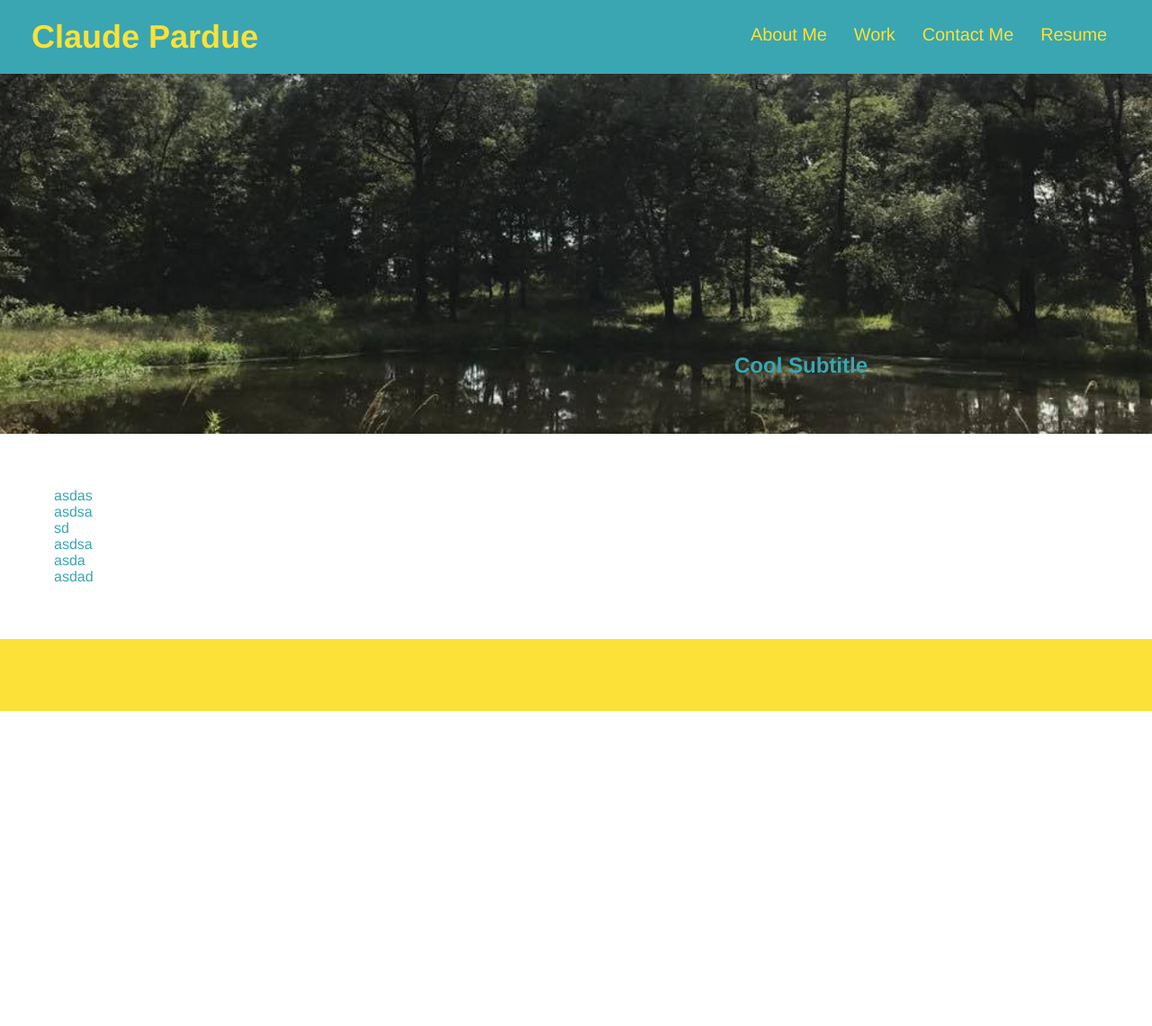
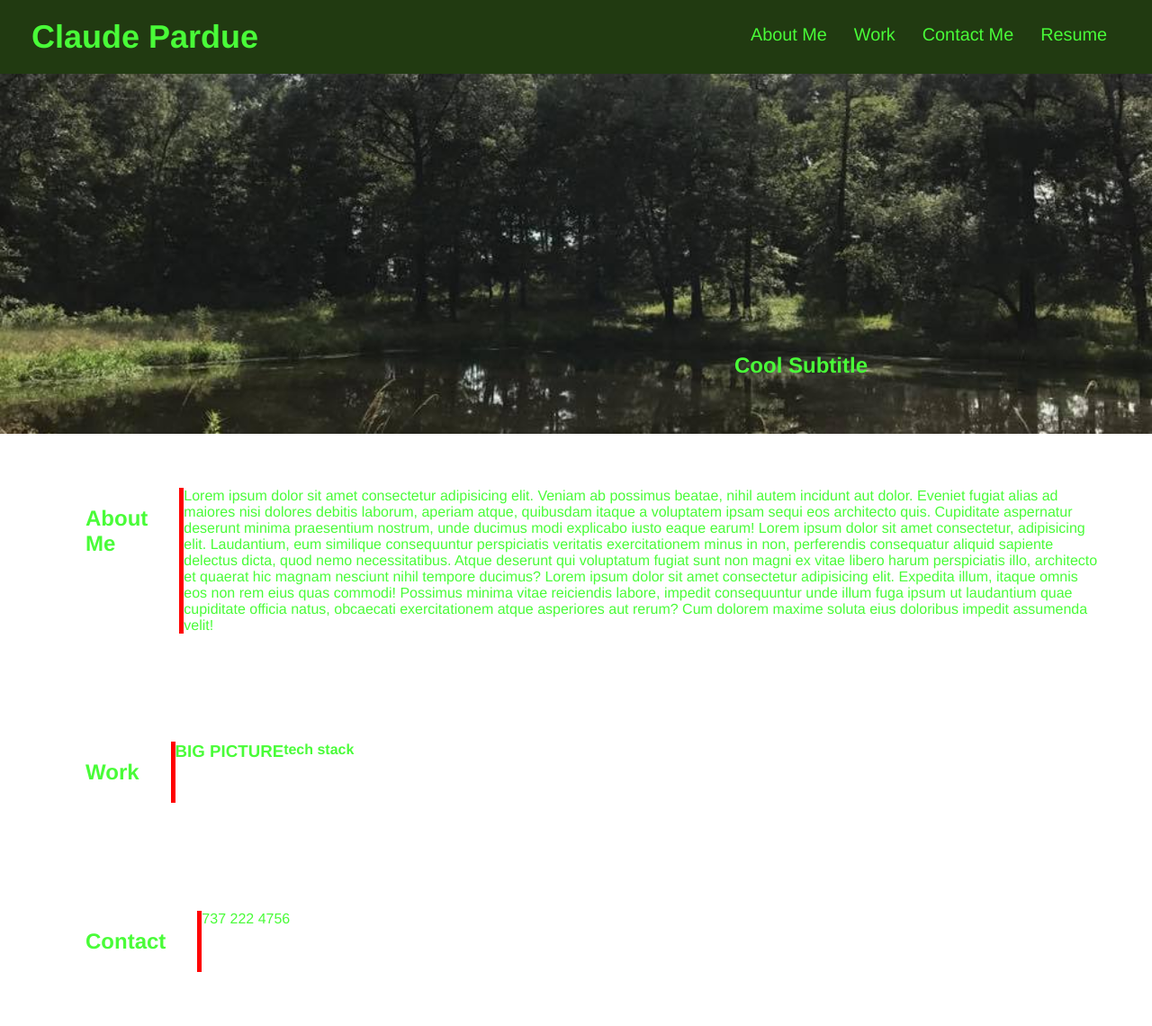
Before and after one commit to pardue95/portfolio, a plain HTML site: page index.html in a window 1280 px wide. Shown: the whole page at 90% size. Before the commit the page ends 800 px from the top, so only its background shows below. Drawn offline with Linux system fonts and the light colour scheme.

Commit message:
start flex-box work

```diff
--- a/assets/css/style.css
+++ b/assets/css/style.css
@@ -3,8 +3,13 @@
   margin: 0;
   padding: 0;
 }
+
+:root {
+  --main-color: #213a11;
+  --second-color: #49fc38;
+}
 body {
-  color: #39a6b2;
+  color: var(--second-color);
   font-family: Helvetica, Arial, sans-serif;
 }
 
@@ -22,12 +27,13 @@ body {
 }
 
 .hero h2 {
+  display: flex;
   margin: 250px 0 0 500;
 }
 
 header {
   padding: 20px 35px;
-  background-color: #39a6b2;
+  background-color: var(--main-color);
   display: flex;
   justify-content: space-between;
   flex-wrap: wrap;
@@ -37,12 +43,12 @@ header h1 {
   font-weight: bold;
   margin: 0;
   font-size: 36px;
-  color: #fce138;
+  color: var(--second-color);
 }
 
 header a {
   text-decoration: none;
-  color: #fce138;
+  color: var(--second-color)
 }
 
 header nav {
@@ -67,7 +73,7 @@ header nav ul li a {
 
 /* FOOTER STYLES START */
 footer {
-  background: #fce138;
+  background: var(--second-color)
   padding: 40px 35px;
   display: flex;
   justify-content: space-between;
@@ -76,7 +82,7 @@ footer {
 }
 
 footer h2 {
-  color: #024e76;
+  color: var(--main-color);
   font-size: 30px;
   margin: 0;
 }
@@ -87,13 +93,28 @@ footer div {
 }
 
 footer a {
-  color: #024e76;
+  color: var(--main-color);
 }
 /* END FOOTER STYLES */
 
 /* STYLE ALL SECTION TAGS */
 section {
+  display: flex;
+    padding: 60px;
   padding: 60px;
 }
 
+.section-title {
+  display: block;
+}
+
+div {
+  display: flex;
+}
+
+
+header.section-title {
+    border-right: 5px solid red;
+    background: none;
+}
 /* HERO STYLES START */
--- a/index.html
+++ b/index.html
@@ -41,24 +41,51 @@
     </section>
 <!-- END HERO-->
 
-<!-- BEGIN CONTENT -->
-    <section class="content">
-      <div class="sidebar">
-        <p>asdas</p>
-      </div>
-      <div  class="large-project">
-        <p>asdsa</p>
-      </div>
-      <div class="reg-project"><p>
-        sd
-      </p></div>
-      <div class="reg-project"> <p>asdsa</p></div>
-      <div class="reg-project"><p>asda</p></div>
-      <div class="reg-project"><p>asdad</p></div>
+<!-- BIO SECTION -->
+    <section class="sections">
+      <header class="section-title">
+        <h2>About Me</h2>
+      </header>
+      <article id="bio" class="section-copy">
+
+        <p>Lorem ipsum dolor sit amet consectetur adipisicing elit. Veniam ab possimus beatae, nihil autem incidunt aut dolor. Eveniet fugiat alias ad maiores nisi dolores debitis laborum, aperiam atque, quibusdam itaque a voluptatem ipsam sequi eos architecto quis. Cupiditate aspernatur deserunt minima praesentium nostrum, unde ducimus modi explicabo iusto eaque earum! Lorem ipsum dolor sit amet consectetur, adipisicing elit. Laudantium, eum similique consequuntur perspiciatis veritatis exercitationem minus in non, perferendis consequatur aliquid sapiente delectus dicta, quod nemo necessitatibus. Atque deserunt qui voluptatum fugiat sunt non magni ex vitae libero harum perspiciatis illo, architecto et quaerat hic magnam nesciunt nihil tempore ducimus?
+
+          Lorem ipsum dolor sit amet consectetur adipisicing elit. Expedita illum, itaque omnis eos non rem eius quas commodi! Possimus minima vitae reiciendis labore, impedit consequuntur unde illum fuga ipsum ut laudantium quae cupiditate officia natus, obcaecati exercitationem atque asperiores aut rerum? Cum dolorem maxime soluta eius doloribus impedit assumenda velit!
+        </p>
+      </article>
+    </section>
+    <!-- END BIO-->
+
+    <!-- BEGIN WORK-->
+    <section>
+      <header class="section-title">
+        <h2>Work
+        </h2>
+      </header>
+      <article class="section-copy">
+        <div class="large-work">
+          <h3>BIG PICTURE</h3>
+          <h4>tech stack</h4>
+        </div>
+      </article>
+    </section>
+
+    <!--  END WORK-->
+    <section>
+      <header class="section-title">
+        <h2>Contact
+        </h2>
+      </header>
+      <article id="contact" class="section-copy">
+        <div>
+        737 222 4756
+        </div>
+
+      </article>
+    </section>
 
 
-    </section>
-    <!-- END CONTENT -->
-    <footer></footer>
+    <!-- BEGIN CONTACT -->
+
   </body>
 </html>
```
Also changed, not shown: 1 other file.
